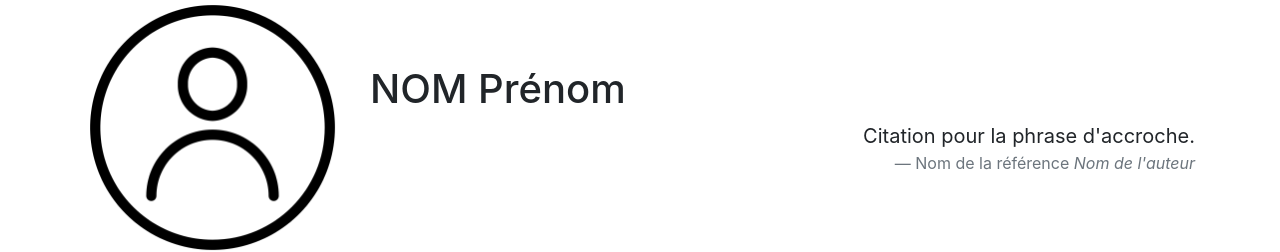
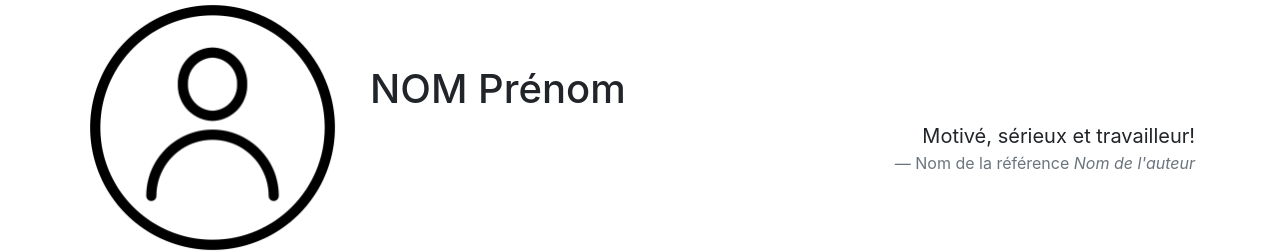
Before and after one commit to Tgv31/Tgv31.github.io, a plain HTML site: page index.html in a window 1280 px wide. Shown: the top 252 px of the page. Drawn offline with Linux system fonts and the light colour scheme.

Commit message:
Update index.html

```diff
--- a/index.html
+++ b/index.html
@@ -40,7 +40,7 @@
                 <article class="col-12 col-sm-8 col-md-9 align-self-center">
                     <h1>NOM Prénom</h1>
                     <blockquote class="blockquote text-right">
-                        <p class="mb-0">Citation pour la phrase d'accroche.</p>
+                        <p class="mb-0">Motivé, sérieux et travailleur!</p>
                         <span class="blockquote-footer">Nom de la référence <cite title="Source">Nom de l'auteur</cite></span>
                     </blockquote>
                     <h4><i></i></h4>
```
